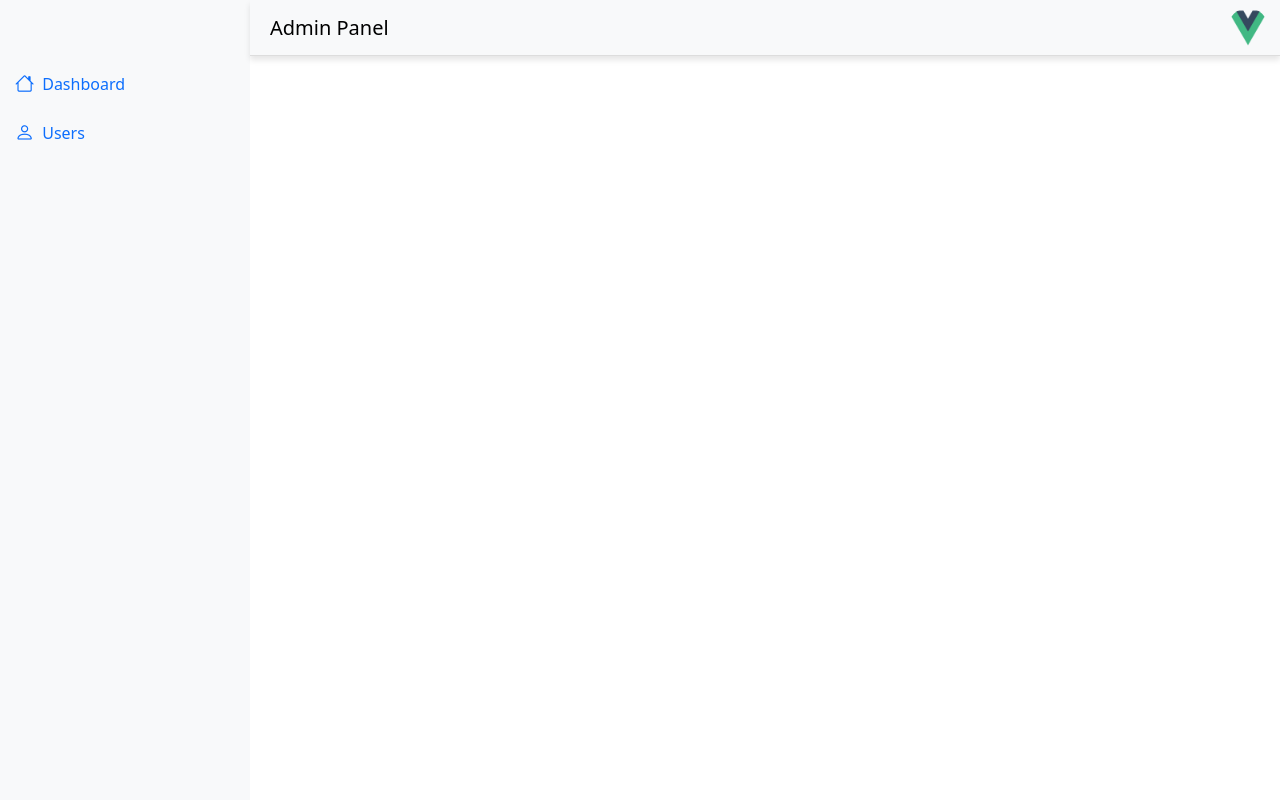
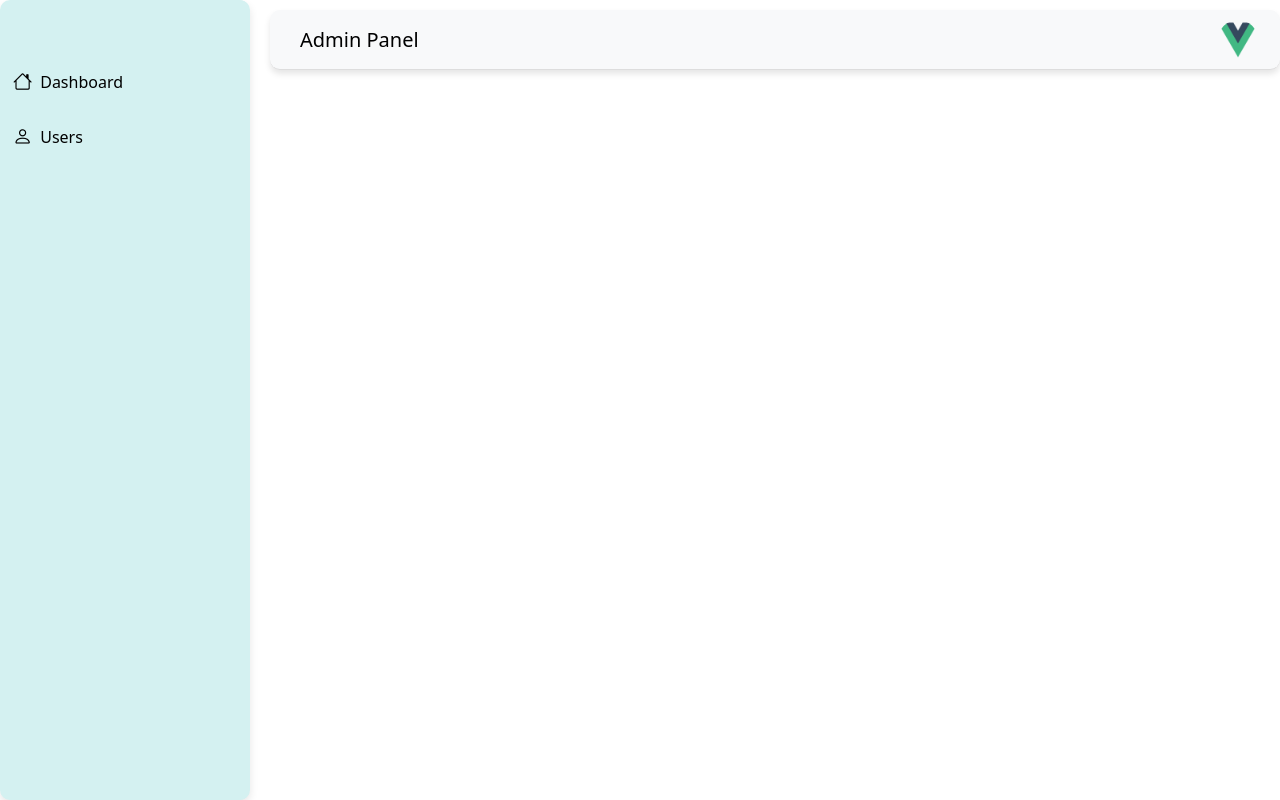
Before and after one commit to pritisharma44/Vue-Admin-Panel, a Vue app: page / in a window 1280 px wide. Built offline with nearby package versions, Linux system fonts and the light colour scheme.

Commit message:
sidebar and header layout changes

```diff
--- a/src/App.vue
+++ b/src/App.vue
@@ -1,13 +1,9 @@
 <template>
   <div id="app" class="d-flex">
-    <!-- Sidebar (fixed) -->
     <SideBar />
-
-    <!-- Main content wrapper -->
     <div class="main-content w-100">
       <HeaderBar /> <!-- Header now part of the main content -->
       <div class="p-3">
-        <!-- Main page content rendered here -->
         <router-view />
       </div>
     </div>
--- a/src/components/layouts/HeaderBar.vue
+++ b/src/components/layouts/HeaderBar.vue
@@ -1,8 +1,7 @@
 <template>
-  <header class="navbar navbar-light bg-light">
+  <header class="navbar navbar-light bg-light header-bar">
     <div class="container-fluid d-flex justify-content-between align-items-center">
       <div class="navbar-brand d-flex align-items-center">
-        <!-- <img src="/path-to-logo.png" alt="Logo" class="logo" /> -->
         <span class="ms-2">Admin Panel</span>
       </div>
       <div class="profile">
@@ -25,9 +24,18 @@ export default {
 
 .navbar {
   box-shadow: 0 4px 6px rgba(0, 0, 0, 0.1);
+  border-radius: 10px;
+  margin-left: 20px;
+  margin-top: 10px;
+  height: 60px;
+
 }
 
 .profile img {
   border-radius: 50%;
 }
+
+.header-bar {
+  padding: 10px;
+}
 </style>
--- a/src/components/layouts/SideBar.vue
+++ b/src/components/layouts/SideBar.vue
@@ -1,21 +1,32 @@
 <template>
-  <nav class="sidebar bg-light">
+  <div class="sidebar card">
+    <nav class="card-body">
       <ul class="nav flex-column">
         <li class="nav-item">
-        <router-link class="nav-link d-flex align-items-center" to="/dashboard">
+          <router-link
+            class="nav-link d-flex align-items-center"
+            to="/dashboard"
+            active-class="active"
+            exact-active-class="active"
+          >
             <i class="bi bi-house"></i>
             <span class="ms-2">Dashboard</span>
           </router-link>
         </li>
-      <!-- More items -->
         <li class="nav-item">
-        <router-link class="nav-link d-flex align-items-center" to="/users">
+          <router-link
+            class="nav-link d-flex align-items-center"
+            to="/users"
+            active-class="active"
+            exact-active-class="active"
+          >
             <i class="bi bi-person"></i>
             <span class="ms-2">Users</span>
           </router-link>
         </li>
       </ul>
     </nav>
+  </div>
 </template>
 
 <script>
@@ -31,19 +42,38 @@ export default {
   left: 0;
   width: 250px;
   height: 100vh;
-  padding-top: 60px; /* To leave space under the header */
-  background-color: #f8f9fa;
+  padding-top: 60px;
+  background-color: #d4f1f1;
+  border-radius: 10px;
+  border: none;
+  box-shadow: 0 4px 8px rgba(0, 0, 0, 0.1);
+}
+
+.card-body {
+  padding: 0;
 }
 
 .nav-link {
-  padding: 10px 15px;
+  padding: 8px 13px;
+  color: black;
 }
 
 .nav-link:hover {
-  background-color: #e9ecef;
+  background-color: #e4626f;
+  border-radius: 5px;
+  color: white;
 }
-
+.nav-link.active {
+  background-color: #e4626f;
+  font-weight: bold;
+  color: white;
+  border-radius: 5px;
+}
 .bi {
   font-size: 1.2rem;
 }
+
+.nav-item {
+  margin-bottom: 10px;
+}
 </style>
```
Lines whose indentation alone changed are shown as unchanged.
